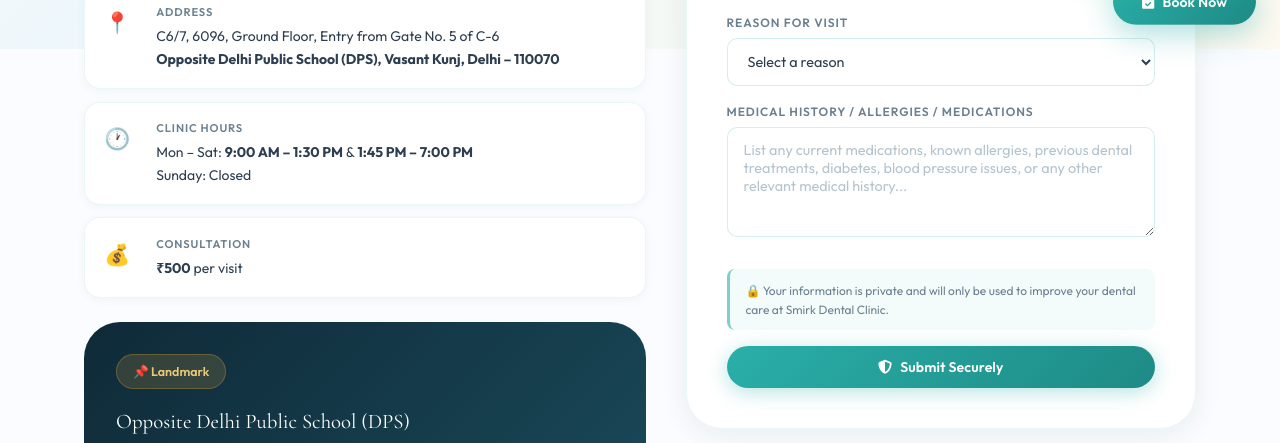
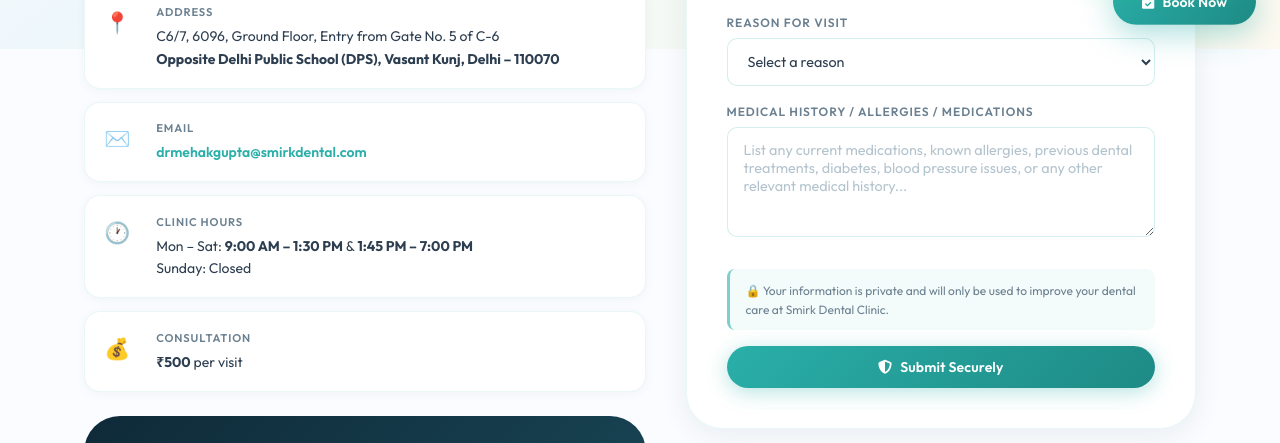
Before and after one commit to aadipatodia/Smirk-clinic, a website: page smirk-dental/frontend/pages/contact.html in a window 1280 px wide. Shown: the part 751-1194 px from the top of the page. Drawn offline with nearby package versions, Linux system fonts and the light colour scheme.

Commit message:
updated UI

```diff
--- a/smirk-dental/frontend/pages/contact.html
+++ b/smirk-dental/frontend/pages/contact.html
@@ -196,6 +196,14 @@
           </div>
         </div>
         <div class="info-item">
+          <div class="info-icon">✉️</div>
+          <div>
+            <div class="info-text-label">Email</div>
+            <div class="info-text-val"><a href="mailto:drmehakgupta@smirkdental.com"
+                style="color:var(--teal);text-decoration:none;font-weight:600">drmehakgupta@smirkdental.com</a></div>
+          </div>
+        </div>
+        <div class="info-item">
           <div class="info-icon">🕐</div>
           <div>
             <div class="info-text-label">Clinic Hours</div>
```
